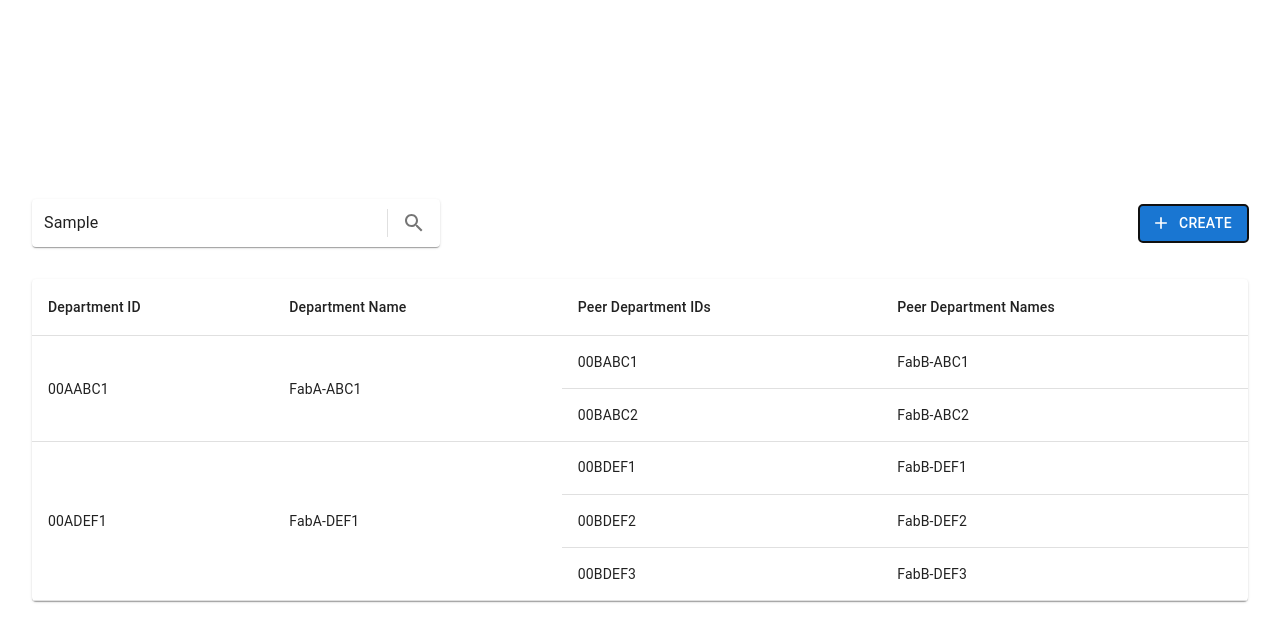
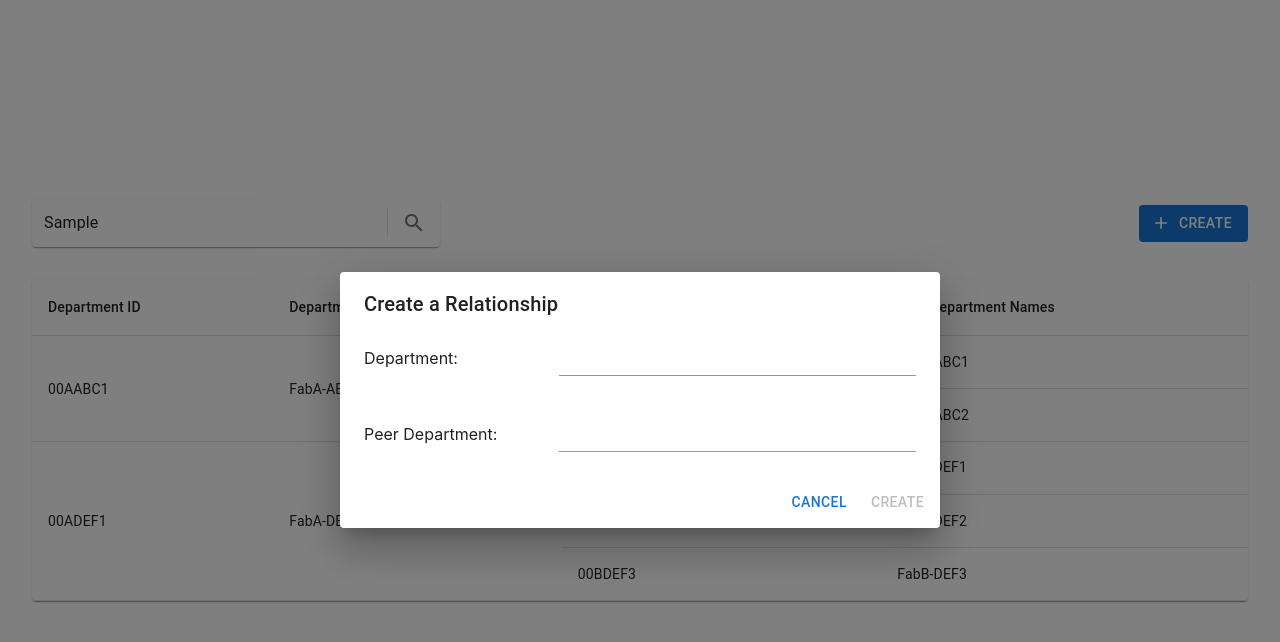
Before and after one commit to yakachang/React-Vite-MUI, a React (Vite) app: page /departments in a window 1280 px wide. Both pictures are taken after typing "Sample" into the empty fields and a click on the button "CREATE". Shown: the top 642 px of the page. Built offline with nearby package versions, Linux system fonts and the light colour scheme.

Commit message:
feat: add create popup and confirm popup

```diff
--- /dev/null
+++ b/src/components/Departments/ConfirmPopup.tsx
@@ -0,0 +1,66 @@
+import {
+  Dialog,
+  DialogTitle,
+  DialogContent,
+  // DialogContentText,
+  DialogActions,
+  Button,
+  Grid,
+} from '@mui/material'
+
+type Props = {
+  setOpen: React.Dispatch<React.SetStateAction<boolean>>
+  openConfirm: boolean
+  setOpenConfirm: React.Dispatch<React.SetStateAction<boolean>>
+  department: string
+  setDepartment: React.Dispatch<React.SetStateAction<string>>
+  peerDepartment: string
+  setPeerDepartment: React.Dispatch<React.SetStateAction<string>>
+}
+
+const ConfirmPopup = (props: Props) => {
+
+  const handleGoBack = () => {
+    props.setOpenConfirm(false)
+    props.setOpen(true)
+  }
+
+  const handleCreateSuccess = () => {
+    props.setOpenConfirm(false)
+    setTimeout(() => {
+      props.setDepartment('')
+      props.setPeerDepartment('')
+    }, 500)
+  }
+
+  return (
+    <Dialog open={props.openConfirm}>
+      <DialogTitle>Confirm a new Relationship</DialogTitle>
+      <DialogContent>
+        {/* <DialogContentText>
+          Subtitle
+        </DialogContentText> */}
+        <Grid container spacing={4}>
+          <Grid item xs={4} style={{ display: 'flex', alignItems: 'center', justifyItems: 'start' }}>
+            Department:
+          </Grid>
+          <Grid item xs={8} style={{ display: 'flex', alignItems: 'center', justifyItems: 'start' }}>
+            {props.department}
+          </Grid>
+          <Grid item xs={4} style={{ display: 'flex', alignItems: 'center', justifyItems: 'start' }}>
+            Peer Department:
+          </Grid>
+          <Grid item xs={8} style={{ display: 'flex', alignItems: 'center', justifyItems: 'start' }}>
+            {props.peerDepartment}
+          </Grid>
+        </Grid>
+      </DialogContent>
+      <DialogActions>
+        <Button onClick={handleGoBack}>Back</Button>
+        <Button onClick={handleCreateSuccess}>Confirm</Button>
+      </DialogActions>
+    </Dialog>
+  )
+}
+
+export default ConfirmPopup
--- /dev/null
+++ b/src/components/Departments/CreatePopup.tsx
@@ -0,0 +1,94 @@
+import {
+  Dialog,
+  DialogTitle,
+  DialogContent,
+  // DialogContentText,
+  TextField,
+  DialogActions,
+  Button,
+  Grid,
+} from '@mui/material'
+
+type Props = {
+  open: boolean
+  setOpen: React.Dispatch<React.SetStateAction<boolean>>
+  setOpenConfirm: React.Dispatch<React.SetStateAction<boolean>>
+  department: string
+  setDepartment: React.Dispatch<React.SetStateAction<string>>
+  peerDepartment: string
+  setPeerDepartment: React.Dispatch<React.SetStateAction<string>>
+}
+
+const CreatePopup = (props: Props) => {
+
+  const handleClose = () => {
+    props.setOpen(false)
+    setTimeout(() => {
+      props.setDepartment('')
+      props.setPeerDepartment('')
+    }, 500)
+  }
+
+  const handleCrete = () => {
+    props.setOpen(false)
+    props.setOpenConfirm(true)
+  }
+
+  const isValid: boolean = (props.department.length !== 0) && (props.peerDepartment.length !== 0)
+
+  return (
+    <Dialog open={props.open}>
+      <DialogTitle>Create a Relationship</DialogTitle>
+      <DialogContent>
+        {/* <DialogContentText>
+          Subtitle
+        </DialogContentText> */}
+        <Grid container spacing={4}>
+          <Grid item xs={4} style={{ display: 'flex', alignItems: 'center', justifyItems: 'start' }}>
+            Department:
+          </Grid>
+          <Grid item xs={8} style={{ display: 'flex', alignItems: 'center', justifyItems: 'start' }}>
+            <TextField
+              autoFocus
+              margin="dense"
+              id="name"
+              fullWidth
+              variant="standard"
+              value={props.department}
+              onChange={(event: React.ChangeEvent<HTMLInputElement>) => {
+                props.setDepartment(event.target.value)
+              }}
+            />
+          </Grid>
+          <Grid item xs={4} style={{ display: 'flex', alignItems: 'center', justifyItems: 'start' }}>
+            Peer Department:
+          </Grid>
+          <Grid item xs={8} style={{ display: 'flex', alignItems: 'center', justifyItems: 'start' }}>
+            <TextField
+              autoFocus
+              margin="dense"
+              id="name"
+              fullWidth
+              variant="standard"
+              value={props.peerDepartment}
+              onChange={(event: React.ChangeEvent<HTMLInputElement>) => {
+                props.setPeerDepartment(event.target.value)
+              }}
+            />
+          </Grid>
+        </Grid>
+      </DialogContent>
+      <DialogActions>
+        <Button onClick={handleClose}>Cancel</Button>
+        <Button
+          onClick={handleCrete}
+          disabled={!isValid}
+        >
+          Create
+        </Button>
+      </DialogActions>
+    </Dialog>
+  )
+}
+
+export default CreatePopup
--- a/src/components/Departments/DepartmentContent.tsx
+++ b/src/components/Departments/DepartmentContent.tsx
@@ -2,8 +2,21 @@ import { Button, Grid } from '@mui/material'
 import AddIcon from '@mui/icons-material/Add'
 import RawSpanTable from './RawSpanTable'
 import SearchBar from './SearchBar'
+import CreatePopup from './CreatePopup'
+import { useState } from 'react'
+import ConfirmPopup from './ConfirmPopup'
 
 const DepartmentContent = () => {
+
+  const [ open, setOpen ] = useState<boolean>(false)
+  const [ openConfirm, setOpenConfirm ] = useState<boolean>(false)
+  const [ department, setDepartment ] = useState<string>('')
+  const [ peerDepartment, setPeerDepartment ] = useState<string>('')
+
+  const handleClick = () => {
+    setOpen(true)
+  }
+
   return (
     <>
       <Grid container spacing={4}>
@@ -15,9 +28,32 @@ const DepartmentContent = () => {
           xs={4}
           style={{ display: 'flex', alignItems: 'center', justifyContent: 'right' }}
         >
-          <Button variant="contained" startIcon={<AddIcon />} disableElevation>
+          <Button
+            variant="contained"
+            startIcon={<AddIcon />}
+            onClick={handleClick}
+            disableElevation
+          >
             Create
           </Button>
+          <CreatePopup
+            open={open}
+            setOpen={setOpen}
+            setOpenConfirm={setOpenConfirm}
+            department={department}
+            setDepartment={setDepartment}
+            peerDepartment={peerDepartment}
+            setPeerDepartment={setPeerDepartment}
+          />
+          <ConfirmPopup
+            setOpen={setOpen}
+            openConfirm={openConfirm}
+            setOpenConfirm={setOpenConfirm}
+            setDepartment={setDepartment}
+            department={department}
+            peerDepartment={peerDepartment}
+            setPeerDepartment={setPeerDepartment}
+          />
         </Grid>
         <Grid item xs={12}>
           <RawSpanTable />
```
